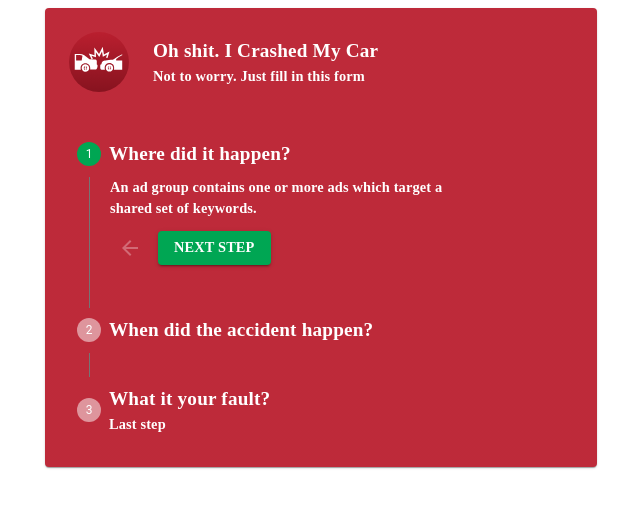
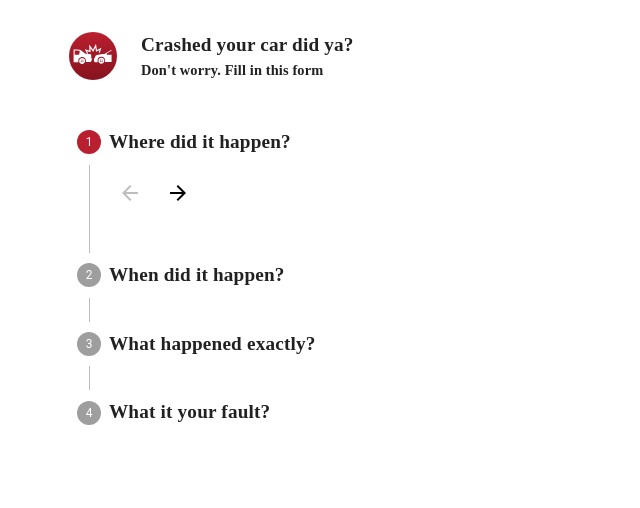
Before and after one commit to listingslab/icrashed, a React (Create React App) app in the folder frontend/: page / in a window 1280 px wide. Shown: the top 508 px of the page, without its empty margins (319-959 px from the left). Built offline with nearby package versions, Linux system fonts and the light colour scheme; no server answers; a web font is replaced by a local one.

Commit message:
adds lingua

```diff
--- a/frontend/src/Icrashed/components/Appshell.tsx
+++ b/frontend/src/Icrashed/components/Appshell.tsx
@@ -36,14 +36,17 @@ export function Appshell() {
   return (<>
             <Notify />
             <Container maxWidth="sm">
-                <Card>
+                {/* <Card> */}
                     <CardHeader
                         avatar={<>
-                            <IconButton disabled>
+                            <IconButton
+                                onClick={() => {
+                                    console.log("Confirm reset")
+                                }}>
                                 <Avatar
                                     sx={{
-                                        height: 60,
-                                        width: 60,
+                                        height: 48,
+                                        width: 48,
                                     }}
                                     src="/iOS.svg"
                                     alt={siteTitle}/>
@@ -63,7 +66,7 @@ export function Appshell() {
                         </pre> */}
                     </CardContent>
 
-                </Card>
+                {/* </Card> */}
             </Container>
           </>
   )
--- a/frontend/src/Icrashed/components/Wizard.tsx
+++ b/frontend/src/Icrashed/components/Wizard.tsx
@@ -40,13 +40,7 @@ export default function Wizard() {
       <Stepper activeStep={activeStep} orientation="vertical">
         {wizardSteps.map((step: any, index: number) => (
           <Step key={step.label}>
-            <StepLabel
-              optional={
-                index === 2 ? (
-                  <Font>Last step</Font>
-                ) : null
-              }
-            >
+            <StepLabel>
               <Font variant="title">
                 {step.label}
               </Font>
@@ -66,15 +60,12 @@ export default function Wizard() {
                     <Icon icon="left" />
                   </IconButton>
 
-                  <Button
-                    variant="contained"
+                  <IconButton
+                    color="inherit"
                     onClick={handleNext}
-                    sx={{ mt: 1, mr: 1 }}
-                  >
-                    <Font>
-                      {index === wizardSteps.length - 1 ? 'Finish' : 'Next step'}
-                    </Font>
-                  </Button>
+                    sx={{ mt: 1, mr: 1 }}>
+                    <Icon icon="right" />
+                  </IconButton>
 
                 </div>
               </Box>
@@ -83,7 +74,7 @@ export default function Wizard() {
         ))}
       </Stepper>
       {activeStep === wizardSteps.length && (
-        <Paper square elevation={0} sx={{ p: 3 }}>
+          <>
             <Font variant="title">
               Thanks
             </Font>
@@ -92,7 +83,7 @@ export default function Wizard() {
               sx={{ mt: 1, mr: 1 }}>
               <Icon icon="reset" />
             </IconButton>
-        </Paper>
+          </>
       )}
     </Box>
   );
--- a/frontend/src/Icrashed/config.tsx
+++ b/frontend/src/Icrashed/config.tsx
@@ -1,9 +1,9 @@
 // import {ConfigShape} from "./types"
 
 export const config: any = {
-    siteTitle: "Oh shit. I Crashed My Car",
-    siteDescription: "Not to worry. Just fill in this form",
-    darkmode: true,
+    siteTitle: "Crashed your car did ya?",
+    siteDescription: "Don't worry. Fill in this form",
+    darkmode: false,
     theme: {
         primaryColor: "#ba1f2f",
         secondaryColor: "#00a653",
--- a/frontend/src/Icrashed/state/actions/ping.tsx
+++ b/frontend/src/Icrashed/state/actions/ping.tsx
@@ -23,8 +23,6 @@ export const ping = (): AppThunk => async (dispatch) => {
               message: r.data.message,
               data: r.data,
             }}))
-          } else {
-            dispatch(notifyNew("success", `Woohoo!`))
           }
         })
         .catch(function (e) {
--- a/frontend/src/Icrashed/state/wizardSteps.tsx
+++ b/frontend/src/Icrashed/state/wizardSteps.tsx
@@ -2,18 +2,19 @@ export const wizardSteps = [
     {
       label: 'Where did it happen?',
       description:
-        'An ad group contains one or more ads which target a shared set of keywords.',
+        '',
     },
     {
-      label: 'When did the accident happen?',
-      description: `Use the selector to select the exact time of the accident or
-      just tap "NOW" to go to the next step
-      `,
+      label: 'When did it happen?',
+      description: "",
 
     },
-
+    {
+      label: 'What happened exactly?',
+      description: "",
+    },
     {
       label: 'What it your fault?',
-      description: `We won't hold you to this answer`,
+      description: "",
     },
   ]
```
Also changed, not shown: frontend/src/Icrashed/lingua.tsx (added, +8 -0 lines). Lines whose indentation alone changed are shown as unchanged.
